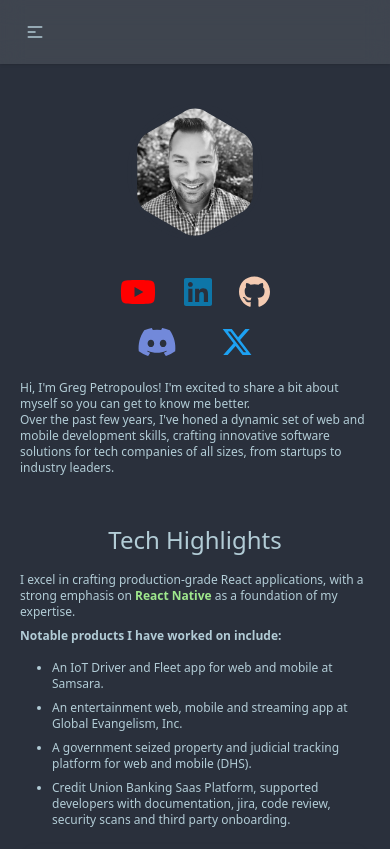
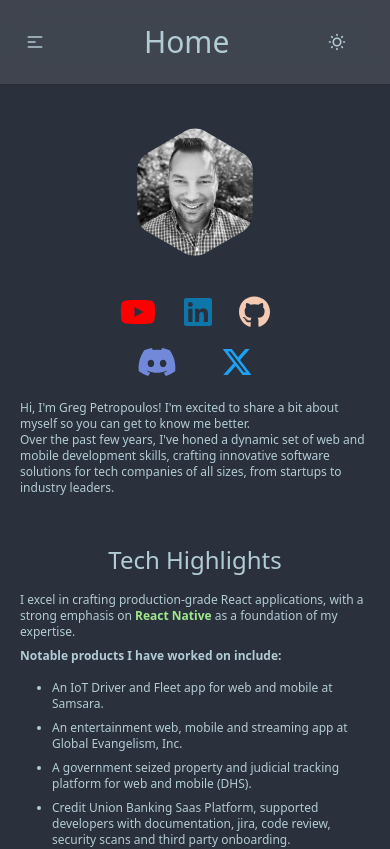
Before and after one commit to GregPetropoulos/GP-XP, a React (Vite) app: page / in a window 390 px wide. Shown: the top 849 px of the page. Built offline with nearby package versions, Linux system fonts and the light colour scheme.

Commit message:
Mobile styles for page title and theme added in

```diff
--- a/src/components/NavBar.tsx
+++ b/src/components/NavBar.tsx
@@ -2,11 +2,34 @@ import React, { useState, useEffect } from 'react';
 import { Link } from '@tanstack/react-router';
 import { NAV_LINKS } from '../constants/constants';
 import type { NavLinks } from '../models';
-// import PageTitle from './PageTitle';
-// import { useLocation } from '@tanstack/react-router';
+import PageTitle from './PageTitle';
+import { useLocation } from '@tanstack/react-router';
 
-
-
+const ThemeSwitcher = ({ handleToggle, theme }: any) => {
+  return (
+    <label className='swap swap-rotate'>
+      {/* this hidden checkbox controls the state */}
+      <input
+        type='checkbox'
+        onChange={handleToggle}
+        checked={theme === 'winter' ? true : false}
+      />
+      <svg
+        className='swap-off h-5 w-5 sm:h-10 sm:w-10 fill-current'
+        xmlns='http://www.w3.org/2000/svg'
+        viewBox='0 0 24 24'>
+        <path d='M5.64,17l-.71.71a1,1,0,0,0,0,1.41,1,1,0,0,0,1.41,0l.71-.71A1,1,0,0,0,5.64,17ZM5,12a1,1,0,0,0-1-1H3a1,1,0,0,0,0,2H4A1,1,0,0,0,5,12Zm7-7a1,1,0,0,0,1-1V3a1,1,0,0,0-2,0V4A1,1,0,0,0,12,5ZM5.64,7.05a1,1,0,0,0,.7.29,1,1,0,0,0,.71-.29,1,1,0,0,0,0-1.41l-.71-.71A1,1,0,0,0,4.93,6.34Zm12,.29a1,1,0,0,0,.7-.29l.71-.71a1,1,0,1,0-1.41-1.41L17,5.64a1,1,0,0,0,0,1.41A1,1,0,0,0,17.66,7.34ZM21,11H20a1,1,0,0,0,0,2h1a1,1,0,0,0,0-2Zm-9,8a1,1,0,0,0-1,1v1a1,1,0,0,0,2,0V20A1,1,0,0,0,12,19ZM18.36,17A1,1,0,0,0,17,18.36l.71.71a1,1,0,0,0,1.41,0,1,1,0,0,0,0-1.41ZM12,6.5A5.5,5.5,0,1,0,17.5,12,5.51,5.51,0,0,0,12,6.5Zm0,9A3.5,3.5,0,1,1,15.5,12,3.5,3.5,0,0,1,12,15.5Z' />
+      </svg>
+      {/* moon icon */}
+      <svg
+        className='swap-on h-5 w-5 sm:h-10 sm:w-10 fill-current'
+        xmlns='http://www.w3.org/2000/svg'
+        viewBox='0 0 24 24'>
+        <path d='M21.64,13a1,1,0,0,0-1.05-.14,8.05,8.05,0,0,1-3.37.73A8.15,8.15,0,0,1,9.08,5.49a8.59,8.59,0,0,1,.25-2A1,1,0,0,0,8,2.36,10.14,10.14,0,1,0,22,14.05,1,1,0,0,0,21.64,13Zm-9.5,6.69A8.14,8.14,0,0,1,7.08,5.22v.27A10.15,10.15,0,0,0,17.22,15.63a9.79,9.79,0,0,0,2.1-.22A8.11,8.11,0,0,1,12.14,19.73Z' />
+      </svg>
+    </label>
+  );
+};
 const NavBar = () => {
   const [theme, setTheme] = useState(localStorage?.getItem('theme') ?? 'dim');
 
@@ -22,15 +45,14 @@ const NavBar = () => {
       setTheme('dim');
     }
   };
-  // const pathname = useLocation({
-  //   select: (location) => location.pathname
-  // });
+  const pathname = useLocation({
+    select: (location) => location.pathname
+  });
 
   return (
-
-    <div className='navbar  mb-10 shadow-sm sticky top-0 z-20  bg-white/10 backdrop-blur-md'>
+    <div className='navbar  mb-10 shadow-sm sticky top-0 z-20  bg-white/10 backdrop-blur-md '>
       {/* MOBILE */}
-      <div className='navbar-start'>
+      <div className='sm:hidden navbar-start w -1/3  '>
         <div className='dropdown'>
           <div tabIndex={0} role='button' className='btn btn-ghost sm:hidden'>
             <svg
@@ -66,20 +88,30 @@ const NavBar = () => {
           </ul>
         </div>
 
+        {/* <Link to='/' className='hidden md:btn md:btn-ghost md:text-xl'>
+          Greg Petropoulos
+        </Link> */}
+      </div>
+      <div className='sm:hidden navbar-center w-2/3'>
+        {NAV_LINKS.map((item) =>
+          pathname === item.to ? (
+            <PageTitle key={item.to} title={item.label} />
+          ) : null
+        )}
+      </div>
+      <div className='sm:hidden navbar-end '>
+        <ThemeSwitcher handleToggle={handleToggle} theme={theme} />
+      </div>
+
+      {/* DESKTOP */}
+      <div className='navbar-start'>
         <Link to='/' className='hidden md:btn md:btn-ghost md:text-xl'>
           Greg Petropoulos
         </Link>
       </div>
-      {/* <div className='navbar-center sm:hidden w-full border-purple-700 border-2'>
-      <div className='border '>
-        {NAV_LINKS.map(item=> pathname === item.to?<PageTitle key={item.to} title={item.label} />:null)}
-        </div>
-
-      </div> */}
-      {/* DESKTOP */}
       <div className='navbar-center  hidden sm:flex '>
         <ul className='menu menu-horizontal px-1 '>
-          {NAV_LINKS.map((item:NavLinks) => (
+          {NAV_LINKS.map((item: NavLinks) => (
             <li key={item.to}>
               <Link
                 to={item.to}
@@ -95,51 +127,9 @@ const NavBar = () => {
         </ul>
       </div>
       <div className='sm:navbar-end hidden'>
-        <label className='swap swap-rotate'>
-          {/* this hidden checkbox controls the state */}
-          <input
-            type='checkbox'
-            onChange={handleToggle}
-            checked={theme === 'winter' ? true : false}
-          />
-  <svg
-    className="swap-off h-10 w-10 fill-current"
-    xmlns="http://www.w3.org/2000/svg"
-    viewBox="0 0 24 24">
-    <path
-      d="M5.64,17l-.71.71a1,1,0,0,0,0,1.41,1,1,0,0,0,1.41,0l.71-.71A1,1,0,0,0,5.64,17ZM5,12a1,1,0,0,0-1-1H3a1,1,0,0,0,0,2H4A1,1,0,0,0,5,12Zm7-7a1,1,0,0,0,1-1V3a1,1,0,0,0-2,0V4A1,1,0,0,0,12,5ZM5.64,7.05a1,1,0,0,0,.7.29,1,1,0,0,0,.71-.29,1,1,0,0,0,0-1.41l-.71-.71A1,1,0,0,0,4.93,6.34Zm12,.29a1,1,0,0,0,.7-.29l.71-.71a1,1,0,1,0-1.41-1.41L17,5.64a1,1,0,0,0,0,1.41A1,1,0,0,0,17.66,7.34ZM21,11H20a1,1,0,0,0,0,2h1a1,1,0,0,0,0-2Zm-9,8a1,1,0,0,0-1,1v1a1,1,0,0,0,2,0V20A1,1,0,0,0,12,19ZM18.36,17A1,1,0,0,0,17,18.36l.71.71a1,1,0,0,0,1.41,0,1,1,0,0,0,0-1.41ZM12,6.5A5.5,5.5,0,1,0,17.5,12,5.51,5.51,0,0,0,12,6.5Zm0,9A3.5,3.5,0,1,1,15.5,12,3.5,3.5,0,0,1,12,15.5Z" />
-  </svg>
-          {/* Nuclear icon */}
-
-          {/* <svg
-            xmlns='http://www.w3.org/2000/svg'
-            className='swap-off h-10 w-10 fill-current'
-            version='1.1'
-            id='Layer_1'
-            viewBox='0 0 490.667 490.667'>
-            <g>
-              <g>
-                <g>
-                  <path d='M202.027,197.547c1.344,2.752,3.819,4.779,6.763,5.568c2.923,0.832,6.101,0.299,8.661-1.365     c16.768-11.051,39.019-11.051,55.787,0c1.771,1.152,3.797,1.749,5.867,1.749c0.917,0,1.856-0.128,2.795-0.384     c2.944-0.789,5.419-2.816,6.763-5.568l48.725-98.411c2.517-5.077,0.597-11.264-4.352-14.037     c-53.461-29.867-121.92-29.867-175.381,0c-4.949,2.773-6.869,8.96-4.352,14.037L202.027,197.547z M313.6,99.072l-39.147,79.104     c-9.173-4.053-19.051-6.187-29.12-6.187s-19.947,2.112-29.12,6.187l-39.147-79.104C219.563,78.827,271.104,78.827,313.6,99.072z' />
-                  <path d='M416.619,237.995l-108.757-6.592c-3.008-0.32-5.995,0.917-8.149,3.093c-2.155,2.133-3.285,5.099-3.136,8.128     c0.555,10.155-1.792,20.096-6.741,28.779c-4.949,8.619-12.288,15.616-21.227,20.224c-2.688,1.365-4.672,3.84-5.44,6.741     s-0.277,6.037,1.387,8.555l60.032,91.84c2.048,3.136,5.44,4.843,8.939,4.843c1.899,0,3.797-0.491,5.525-1.557     c26.155-15.915,48.085-38.464,63.381-65.216c15.275-26.752,23.659-57.195,24.213-88     C426.752,243.115,422.336,238.357,416.619,237.995z M383.936,326.251c-11.797,20.608-28.032,38.4-47.317,51.925l-48.235-73.771     c8.128-6.016,14.912-13.611,19.968-22.421c5.056-8.811,8.171-18.539,9.237-28.608l87.232,5.269     C402.901,282.368,395.755,305.536,383.936,326.251z' />
-                  <path d='M245.333,0C110.059,0,0,110.059,0,245.333s110.059,245.333,245.333,245.333s245.333-110.059,245.333-245.333     S380.608,0,245.333,0z M245.333,469.333c-123.52,0-224-100.48-224-224s100.48-224,224-224s224,100.48,224,224     S368.853,469.333,245.333,469.333z' />
-                  <path d='M277.333,245.333c0-17.749-14.357-32.213-32-32.213s-32,14.464-32,32.213s14.357,32.213,32,32.213     S277.333,263.083,277.333,245.333z M245.333,256.213c-5.888,0-10.667-4.885-10.667-10.88s4.779-10.88,10.667-10.88     S256,239.339,256,245.333S251.221,256.213,245.333,256.213z' />
-                  <path d='M222.059,291.627c-8.96-4.608-16.299-11.605-21.227-20.224c-4.949-8.704-7.275-18.624-6.741-28.779     c0.171-3.029-0.96-5.995-3.136-8.128c-2.155-2.176-5.163-3.435-8.149-3.093l-108.757,6.592     c-5.717,0.363-10.133,5.12-10.027,10.837c0.555,30.805,8.939,61.248,24.213,88c15.296,26.752,37.205,49.301,63.381,65.216     c1.728,1.067,3.648,1.557,5.525,1.557c3.477,0,6.891-1.707,8.939-4.843l60.032-91.84c1.664-2.517,2.155-5.653,1.387-8.555     C226.731,295.467,224.747,292.992,222.059,291.627z M154.048,378.176c-19.307-13.525-35.52-31.317-47.317-51.925     c-11.819-20.693-18.965-43.883-20.885-67.605l87.232-5.269c1.088,10.069,4.203,19.797,9.237,28.608     c5.035,8.811,11.84,16.427,19.968,22.421L154.048,378.176z' />
-                </g>
-              </g>
-            </g>
-          </svg> */}
-          {/* moon icon */}
-          <svg
-            className='swap-on h-10 w-10 fill-current'
-            xmlns='http://www.w3.org/2000/svg'
-            viewBox='0 0 24 24'>
-            <path d='M21.64,13a1,1,0,0,0-1.05-.14,8.05,8.05,0,0,1-3.37.73A8.15,8.15,0,0,1,9.08,5.49a8.59,8.59,0,0,1,.25-2A1,1,0,0,0,8,2.36,10.14,10.14,0,1,0,22,14.05,1,1,0,0,0,21.64,13Zm-9.5,6.69A8.14,8.14,0,0,1,7.08,5.22v.27A10.15,10.15,0,0,0,17.22,15.63a9.79,9.79,0,0,0,2.1-.22A8.11,8.11,0,0,1,12.14,19.73Z' />
-          </svg>
-        </label>
+        <ThemeSwitcher handleToggle={handleToggle} theme={theme} />
       </div>
     </div>
-
   );
 };
 
--- a/src/components/PageTitle.tsx
+++ b/src/components/PageTitle.tsx
@@ -1,6 +1,6 @@
 const PageTitle = ({ title }: { title: string }) => {
   return (
-      <h1 className=' w-full my-4'>
+      <h1 className=' w-full text-center my-4'>
         {title}
       </h1>
 
```
